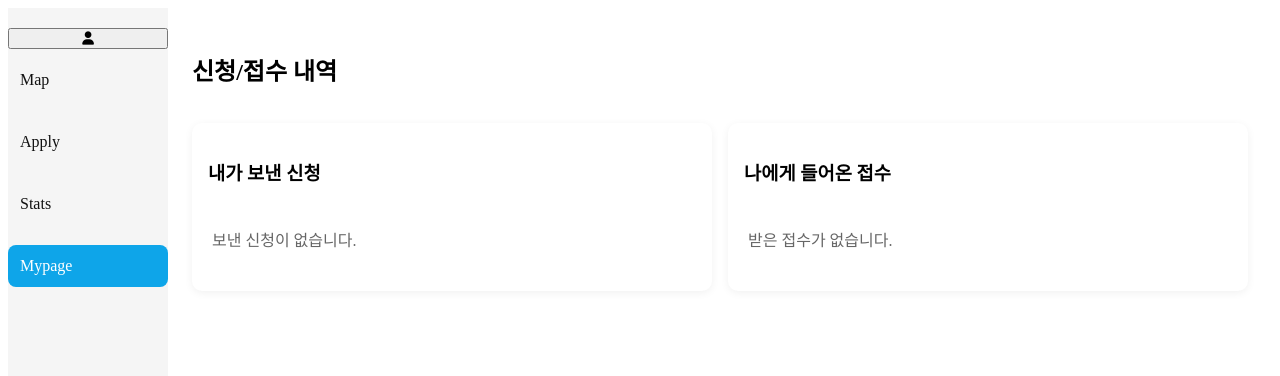
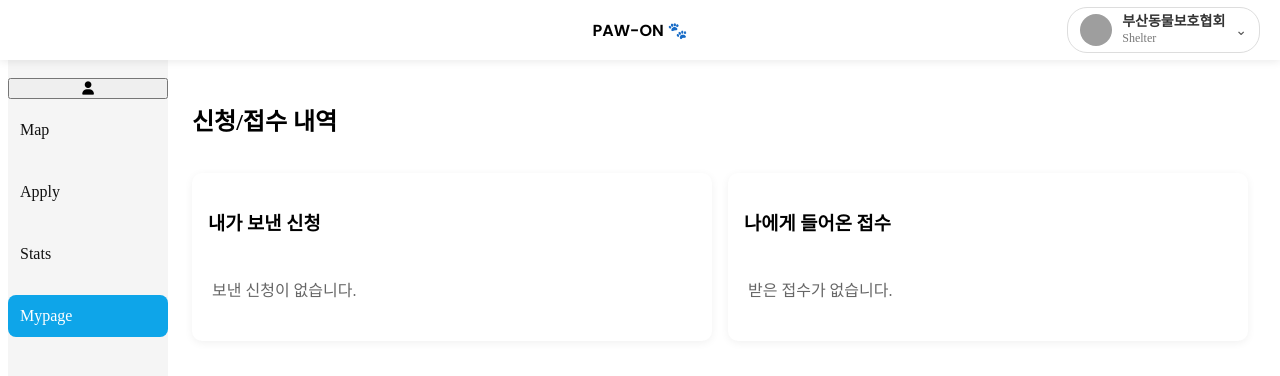
Before and after one commit to DIVE2025-updown/dive2025_FE, a Vue app: page /mypage in a window 1280 px wide. Shown: the top 376 px of the page. Built offline with nearby package versions, Linux system fonts and the light colour scheme; grey boxes are pictures that could not be loaded.

Commit message:
Feat: add Header.vue, /api/rescued.js

```diff
--- a/index.html
+++ b/index.html
@@ -3,11 +3,9 @@
     <head>
         <meta charset="UTF-8" />
         <link rel="icon" href="/favicon.ico" />
-    <link
-      rel="stylesheet"
-      href="https://cdnjs.cloudflare.com/ajax/libs/font-awesome/6.5.1/css/all.min.css"
-      crossorigin="anonymous"
-    />
+        <link rel="stylesheet" href="https://cdnjs.cloudflare.com/ajax/libs/font-awesome/6.5.1/css/all.min.css" crossorigin="anonymous" />
+        <link href="https://fonts.googleapis.com/css2?family=Poppins:wght@600&display=swap" rel="stylesheet" />
+
         <script src="https://cdn.jsdelivr.net/npm/@turf/turf@6/turf.min.js"></script>
         <meta name="viewport" content="width=device-width, initial-scale=1.0" />
         <title>Vite App</title>
--- /dev/null
+++ b/src/components/common/Header.vue
@@ -0,0 +1,169 @@
+<template>
+    <header class="header">
+        <!-- <nav class="navigation">
+            <ul>
+                <li><a href="/best">BEST</a></li>
+                <li><a href="#" @click="perfumeList">PERFUME</a></li>
+                <li><a href="/items">PERFUME</a></li>
+                <li><a href="#">ABOUT</a></li>
+            </ul>
+        </nav> -->
+        <router-link to="/" class="logo">PAW-ON 🐾</router-link>
+        <!-- <nav class="navigation-icon">
+            <ul>
+                <li>
+                    <a href="javascript:void(0);" @click="goToMyPage">
+                        <font-awesome-icon :icon="['fas', 'user']" />
+                    </a>
+                </li>
+                <li>
+                    <a href="/cart">
+                        <font-awesome-icon :icon="['fas', 'cart-shopping']" />
+                    </a>
+                </li>
+            </ul>
+        </nav> -->
+        <User-profile />
+    </header>
+</template>
+
+<script setup>
+import UserProfile from '@/components/common/UserProfile.vue';
+import { FontAwesomeIcon } from '@fortawesome/vue-fontawesome';
+import { onMounted } from 'vue';
+// import { useAuthStore } from '@/stores/authStore';
+// import { useRouter } from 'vue-router';
+
+// const authStore = useAuthStore();
+// const router = useRouter();
+
+// // 마이페이지 이동 로직
+// const goToMyPage = () => {
+//     if (!authStore.isAuthenticated) {
+//         alert('로그인이 필요합니다.');
+//         router.push('/login');
+//         return;
+//     }
+
+//     //관리자 계정일 경우 관리 대시보드로 이동
+//     if (authStore.role === 'ROLE_ADMIN') {
+//         router.push('/admin');
+//     } else {
+//         //일반 사용자의 경우 마이페이지로 이동
+//         router.push(`/mypage/${authStore.userId}`);
+//     }
+// };
+
+onMounted(() => {
+    document.querySelector('.logo').addEventListener('mouseenter', () => {
+        document.body.style.cursor = 'default'; // 기본 커서 초기화
+        document.querySelector('.logo').style.cursor = 'pointer'; // 클릭 가능하게 유지
+    });
+
+    document.querySelector('.logo').addEventListener('mousemove', (e) => {
+        const emoji = '🐾'; // 원하는 이모지로 변경 가능
+        const cursorElement = document.createElement('div');
+
+        cursorElement.style.position = 'absolute';
+        cursorElement.style.left = `${e.pageX}px`;
+        cursorElement.style.top = `${e.pageY}px`;
+        cursorElement.style.fontSize = '24px';
+        cursorElement.style.pointerEvents = 'none';
+        cursorElement.style.zIndex = '9999';
+        cursorElement.innerText = emoji;
+
+        document.body.appendChild(cursorElement);
+
+        setTimeout(() => {
+            cursorElement.remove();
+        }, 150); // 100ms 후 삭제
+    });
+
+    document.querySelector('.logo').addEventListener('mouseleave', () => {
+        document.body.style.cursor = 'default';
+    });
+});
+</script>
+<style scoped>
+.header {
+    position: fixed;
+    top: 0;
+    left: 0;
+    right: 0;
+    height: 60px;
+    display: flex;
+    justify-content: center; /* 좌측 로고 + 우측 프로필 */
+    align-items: center;
+    padding: 0 20px;
+    background-color: #fff;
+    z-index: 1000;
+    box-shadow: 0 2px 8px rgba(0, 0, 0, 0.08);
+}
+.logo {
+    position: absolute;
+    left: 50%;
+    transform: translateX(-50%);
+    font-size: 16px;
+    font-weight: bold;
+    cursor: inherit;
+    text-decoration: none;
+    color: inherit;
+    font-family: 'poppins', sans-serif;
+}
+.user-profile {
+    margin-left: auto; /* ✅ 오른쪽 끝으로 밀기 */
+    display: flex;
+    align-items: center;
+    gap: 10px;
+    background: #fff;
+    padding: 6px 12px;
+    border-radius: 20px;
+    border: 1px solid #ddd;
+    cursor: pointer;
+}
+
+.navigation ul {
+    list-style: none;
+    display: flex;
+    gap: 15px;
+    padding: 0px;
+    padding-top: 10px;
+}
+.navigation a {
+    text-decoration: none;
+    color: #333;
+    font-size: 14px;
+    padding: 8px;
+    position: relative;
+}
+
+/* 마우스 오버 시 부드러운 밑줄 효과 */
+.navigation a::after {
+    content: '';
+    position: absolute;
+    left: 0;
+    bottom: -16px;
+    width: 0;
+    height: 1.5px;
+    background-color: #333;
+    transition: width 0.3s ease;
+}
+
+.navigation a:hover::after {
+    width: 100%;
+}
+
+.navigation-icon ul {
+    list-style: none;
+    display: flex;
+    gap: 15px;
+    padding: 0px;
+    padding-top: 10px;
+}
+.navigation-icon a {
+    text-decoration: none;
+    color: #333;
+    font-size: 15px;
+    padding: 8px;
+}
+</style>
--- /dev/null
+++ b/src/components/common/UserProfile.vue
@@ -0,0 +1,63 @@
+<template>
+    <div class="user-profile">
+        <img :src="user.imageUrl" alt="Profile" class="avatar" />
+        <div class="user-info">
+            <span class="user-name">{{ user.name }}</span>
+            <span class="user-role">{{ user.role }}</span>
+        </div>
+        <span class="dropdown-icon">⌄</span>
+    </div>
+</template>
+
+<script setup>
+import { reactive } from 'vue';
+
+// 임시 유저 데이터 (나중에 store에서 가져오면 됨)
+const user = reactive({
+    name: '부산동물보호협회',
+    role: 'Shelter',
+    imageUrl: 'https://i.pravatar.cc/40', // 샘플 이미지 (랜덤 아바타)
+});
+</script>
+
+<style scoped>
+.user-profile {
+    display: flex;
+    align-items: center;
+    gap: 10px;
+    background: #fff;
+    padding: 6px 12px;
+    border-radius: 20px;
+    border: 1px solid #ddd;
+    cursor: pointer;
+}
+
+.avatar {
+    width: 32px;
+    height: 32px;
+    border-radius: 50%;
+    object-fit: cover;
+}
+
+.user-info {
+    display: flex;
+    flex-direction: column;
+    line-height: 1.2;
+}
+
+.user-name {
+    font-weight: bold;
+    font-size: 14px;
+    color: #333;
+}
+
+.user-role {
+    font-size: 12px;
+    color: #777;
+}
+
+.dropdown-icon {
+    font-size: 14px;
+    color: #555;
+}
+</style>
--- a/src/layout/Dashboard.vue
+++ b/src/layout/Dashboard.vue
@@ -1,23 +1,38 @@
 <template>
     <div class="dashboard">
+        <Header />
+        <!-- 헤더 추가 -->
+        <div class="content-wrapper">
             <Sidebar />
             <div class="main-content">
                 <RouterView />
+            </div>
         </div>
     </div>
 </template>
 
 <script setup>
 import Sidebar from '@/components/Sidebar.vue';
+import Header from '@/components/common/Header.vue'; // 추가
 </script>
 
 <style scoped>
 .dashboard {
     display: flex;
-  height: 97vh;
+    flex-direction: column; /* 헤더 위에 배치 */
+    height: 100vh;
 }
+
+.content-wrapper {
+    display: flex;
+    flex: 1;
+    overflow: hidden;
+    margin-top: 50px; /* 헤더 높이만큼 여백 추가 */
+}
+
 .main-content {
     flex: 1;
     background: #fff;
+    overflow-y: auto;
 }
 </style>
```
Also changed, not shown: package.json (+12 -1 lines), src/api/rescued.js (added, +37 -0 lines), 1 other file (tests, documents, lock files or other folders). Lines whose indentation alone changed are shown as unchanged.
